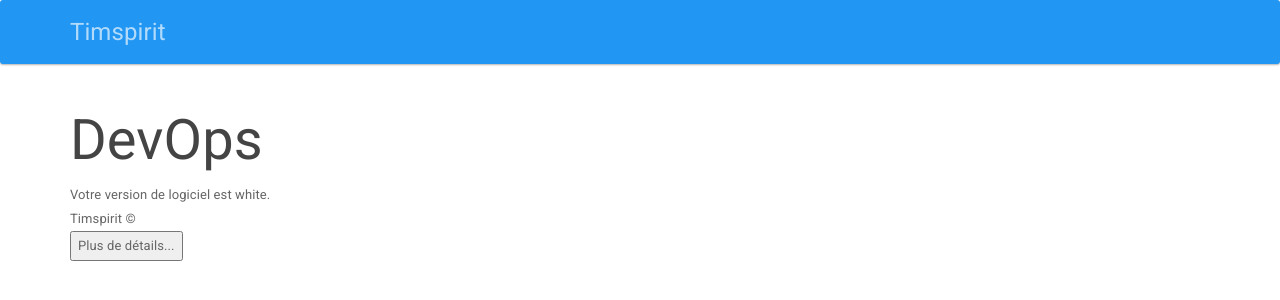
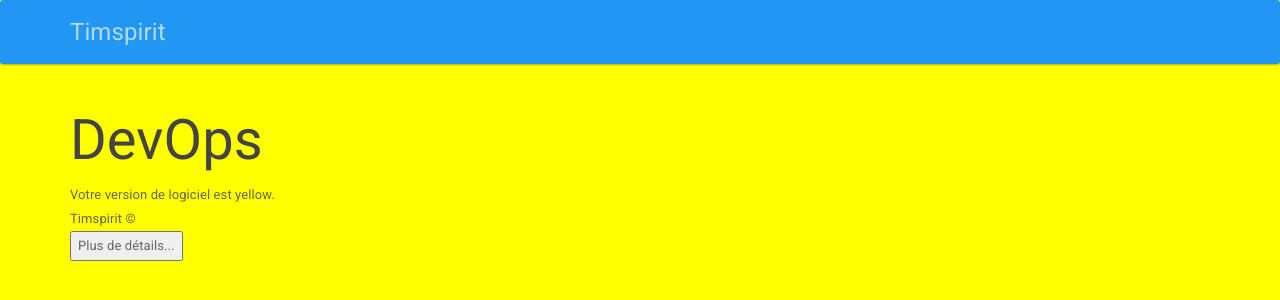
Before and after one commit to Joh97400/Jenkins, a PHP site: page / in a window 1280 px wide. Shown: the top 300 px of the page. Run offline with PHP 8.4, Linux system fonts and the light colour scheme.

Commit message:
Modif en yellow

```diff
--- a/index.php
+++ b/index.php
@@ -9,7 +9,7 @@
     <meta name="author" content="">
     <link rel="icon" href="../../favicon.ico">
 
-    <title>Bienvenue sur TimDevOps</title>
+    <title>Bienvenue sur TiDevOps</title>
 
     <!-- Bootstrap core CSS -->
     <link href="style.css" rel="stylesheet">
@@ -33,7 +33,7 @@
 </script>
  <style type="text/css">
 	body{font-family:"Roboto","Helvetica Neue",Helvetica,Arial,sans-serif;font-size:13px;line-height:1.846;
-	color:#666666;background-color:<?php $couleur ="white";echo $couleur;?>}
+	color:#666666;background-color:<?php $couleur ="yellow";echo $couleur;?>}
  </style>
   </head>
 
```
